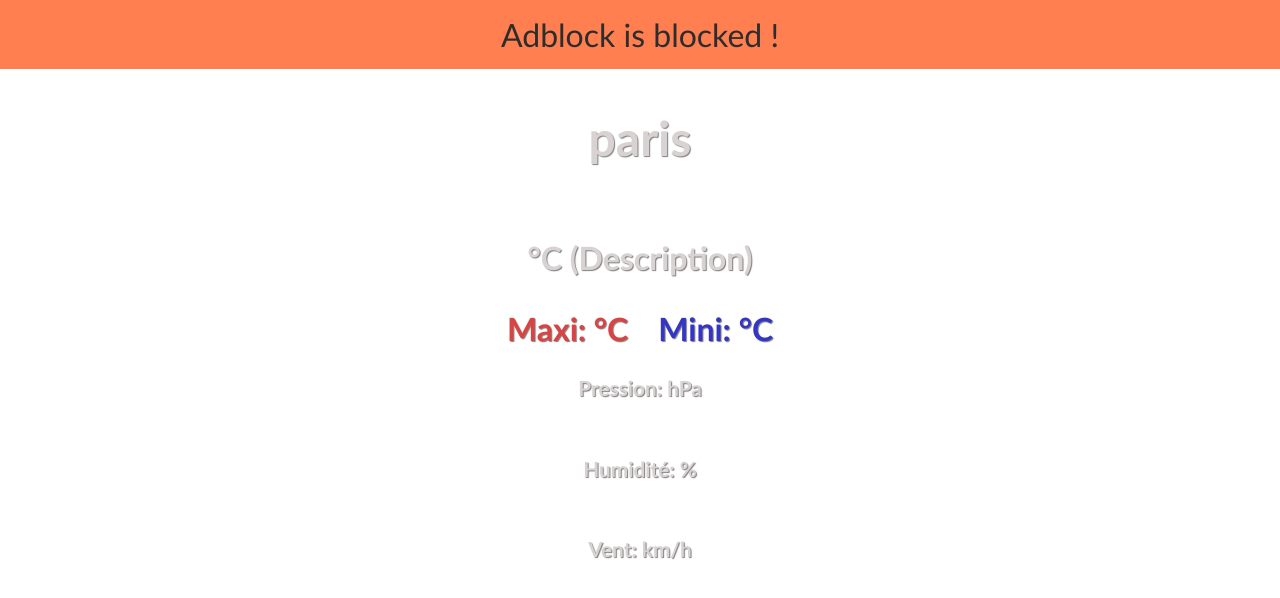
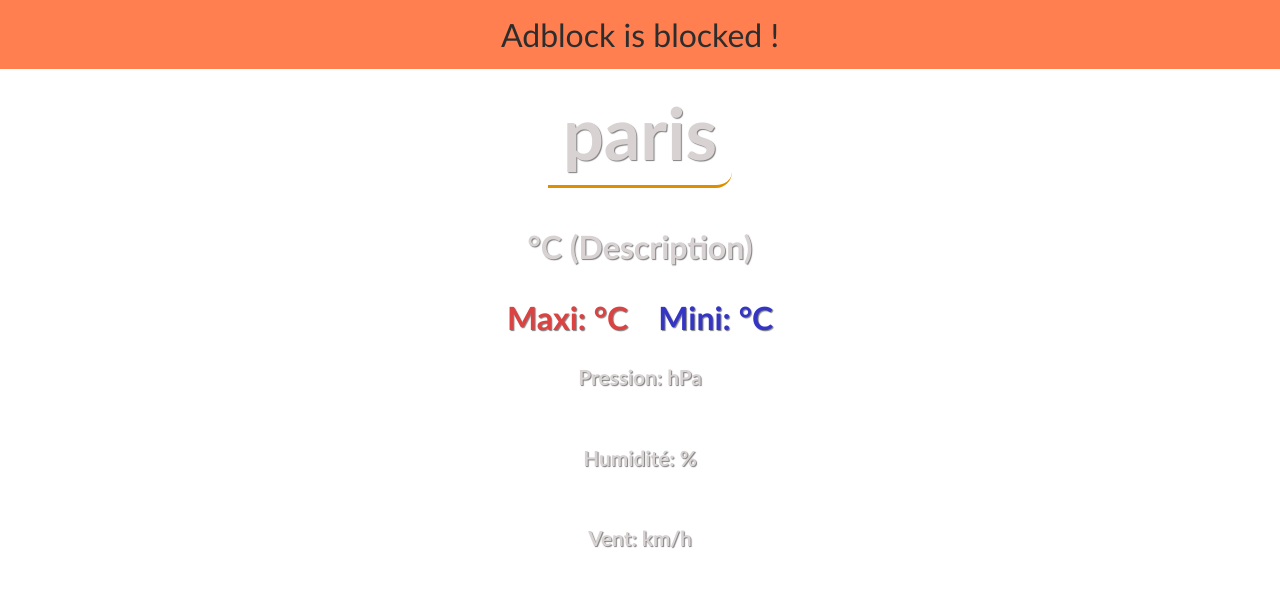
Before and after one commit to c3soft/meteo-api-js, a plain HTML site: page index.html in a window 1280 px wide. Drawn offline with Linux system fonts and the light colour scheme; no server answers; some icons are missing.

Commit message:
design container city

```diff
--- a/index.html
+++ b/index.html
@@ -15,8 +15,8 @@
   </header>
   <section id="app">
     <h2>
-      <span class="tooltip">Enter an other city</span>
-      <span id="city">paris</span>
+      <span class="city" id="city">paris</span>
+      <span class="tooltip">Double-cliquer pour entrer une autre ville puis valider</span>
     </h2>
     <i class="wi wi-day-hail" id="icons"></i>
     <h3>
--- a/styles.css
+++ b/styles.css
@@ -61,16 +61,43 @@ color: rgb(219, 66, 66);
     color: rgb(53, 53, 197);
 }
 h2{
-    font-size: 3em;
+    /* font-size: 3em; */
     position: relative;
-    cursor: pointer;
+    /* cursor: pointer;
+    border: 2px solid #2e2d2d;
+    padding: 0 10px 0 10px; */
 }
 h2:hover .tooltip{
-    top: -50px;
+    top: 100px;
     opacity: 1;
     display: block;
     transition: opacity .3s, top 0.5s;
 }
+
+h2 .city {
+    width: 100%;
+    max-width: 280px;
+    position: relative;
+    cursor: pointer;
+    padding: 10px 15px;
+    /* border: none; */
+    /* outline: none; */
+    background-color: rgba(255, 255, 255, 0.3);
+    border-radius: 16px 0px 16px 0px;
+    border-bottom: 3px solid #DF8E00;
+
+    /* color: #313131;
+    font-size: 20px;
+    font-weight: 300; */
+    transition: 0.8s ease-out;
+}
+
+h2 .city{
+    font-size: 3em;
+
+  }
+
+
 
 i.wi{
     font-size: 5em;
```
